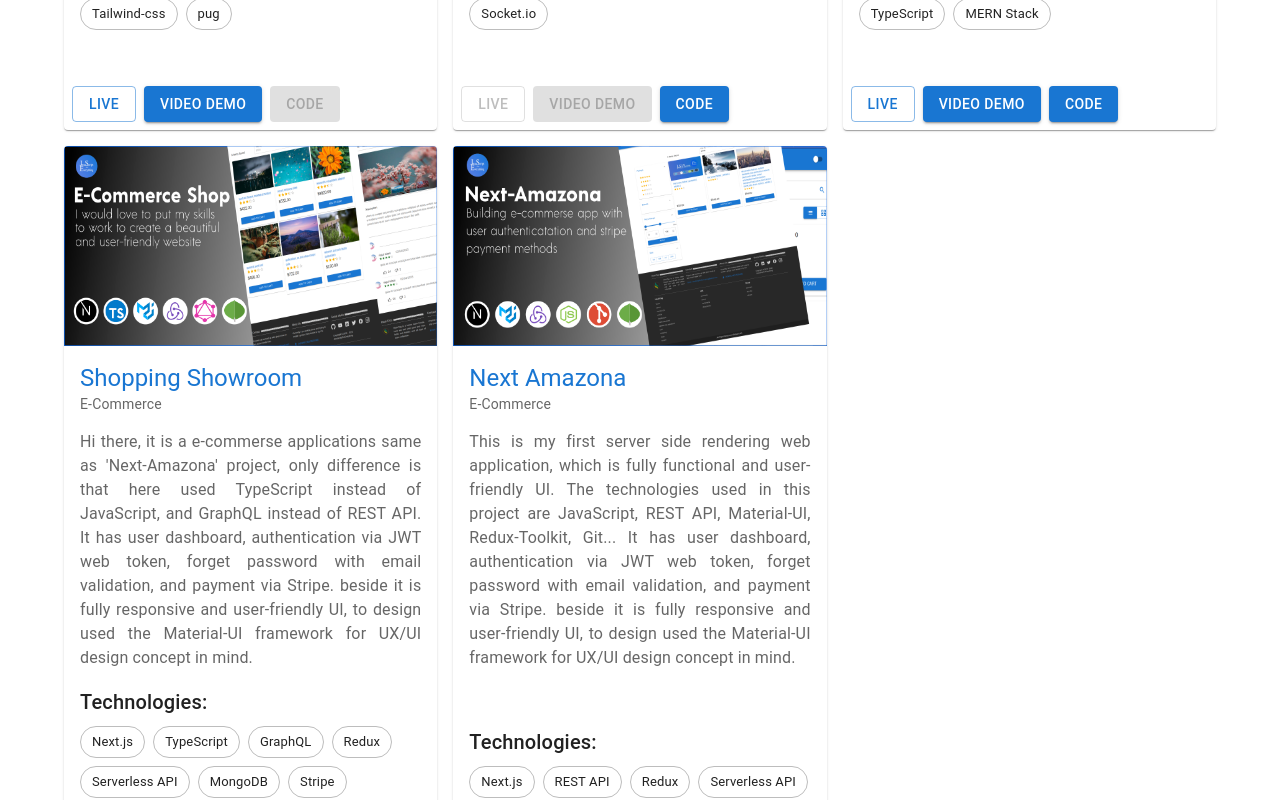
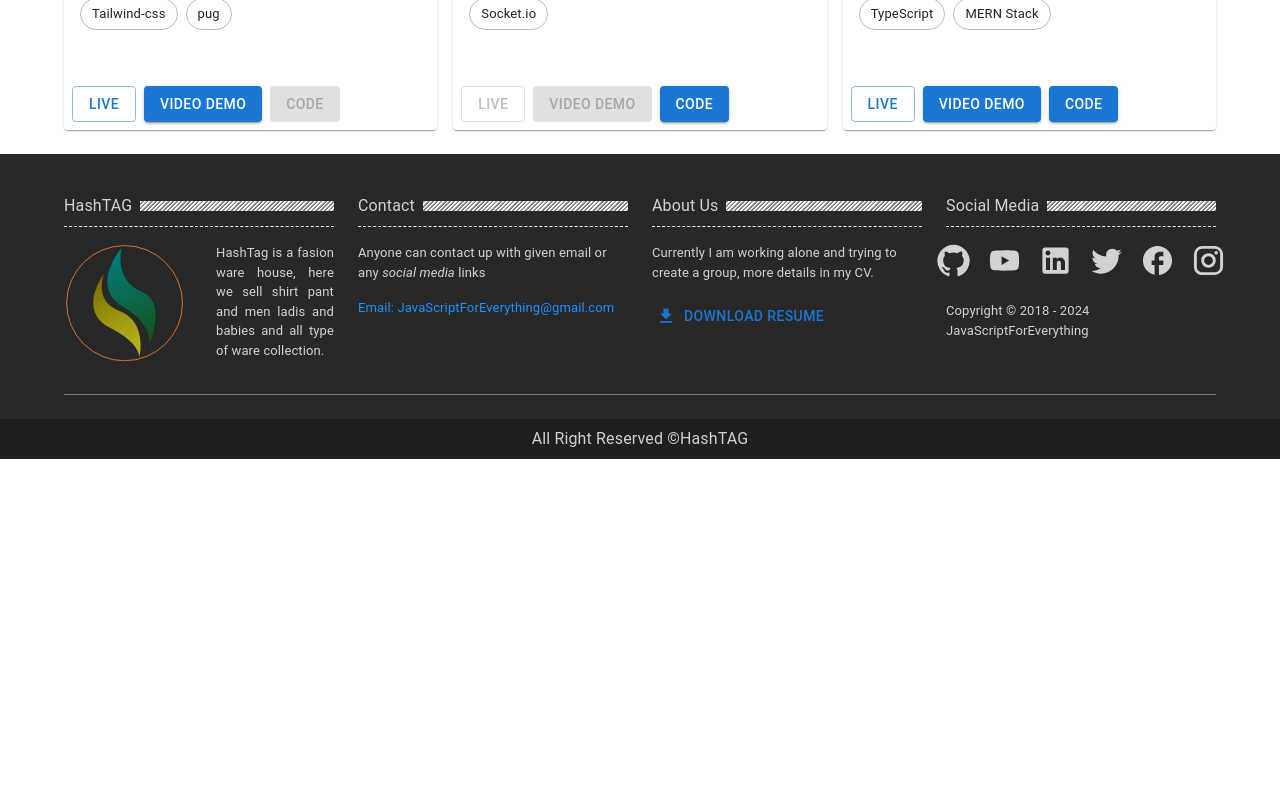
Before and after one commit to JavaScriptForEverything/portfolio, a Next.js app: page / in a window 1280 px wide. Shown: the part 2960-3760 px from the top of the page. After the commit the page ends 3419 px from the top, so only its background shows below. Built offline with nearby package versions, Linux system fonts and the light colour scheme.

Commit message:
hide last 2 projects which is outdated

```diff
--- a/data/products.ts
+++ b/data/products.ts
@@ -333,102 +333,102 @@ export const products = [
 		projectUrl: 'https://github.com/JavaScriptForEverything/rick-and-morty',
 		videoUrl: 'https://youtu.be/VP_qh7fVLu4'
 	},
-	{
-		id: '63691d3748944b433cc5ecda',
-		slug: 'shopping-showroom',
-		coverPhoto: '/images/projects/shop-next-ts-graphql/cover-photo.png',
-		images: [
-		 	'/images/projects/shop-next-ts-graphql/cover-photo.png',
-			'/images/projects/shop-next-ts-graphql/carousel.png',
-			'/images/projects/shop-next-ts-graphql/images-1.png',
-			'/images/projects/shop-next-ts-graphql/images-2.png',
-			'/images/projects/shop-next-ts-graphql/images-3.png',
-			'/images/projects/shop-next-ts-graphql/images-4.png',
-			'/images/projects/shop-next-ts-graphql/images-5.png',
-			'/images/projects/shop-next-ts-graphql/images-6.png',
-			'/images/projects/shop-next-ts-graphql/images-7.png',
-			'/images/projects/shop-next-ts-graphql/images-8.png',
-			'/images/projects/shop-next-ts-graphql/images-9.png',
-			'/images/projects/shop-next-ts-graphql/images-10.png',
-			'/images/projects/shop-next-ts-graphql/images-11.png',
-			'/images/projects/shop-next-ts-graphql/images-12.png',
-			'/images/projects/shop-next-ts-graphql/images-13.png',
-			'/images/projects/shop-next-ts-graphql/images-14.png',
-			'/images/projects/shop-next-ts-graphql/images-15.png',
-		],
-		title: 'Shopping Showroom',
-		subheader: 'E-Commerce',
-		summary: `
-			Hi there, it is a e-commerse applications same as 'Next-Amazona' project,
-			only difference is that here used TypeScript instead of JavaScript, and
-			GraphQL instead of REST API. It has user dashboard, authentication via
-			JWT web token, forget password with email validation, and payment via Stripe.
-			beside it is fully responsive and user-friendly UI, to design used the Material-UI
-			framework for UX/UI design concept in mind.
-		`,
-		technologies: [
-			'Next.js',
-			'TypeScript',
-			'GraphQL',
-			'Redux',
-			'Serverless API',
-			'MongoDB',
-			'Stripe ',
-			'Nodemailer',
-		],
-		hasCredentials: true,
-		websiteUrl: '',
-		projectUrl: 'https://github.com/JavaScriptForEverything/shop-next-ts-graphql',
-		videoUrl: 'https://youtu.be/dQNSk3s1eQk'
-	},
-	{
-		id: '63691d3748944b433cc5ecdb',
-		slug: 'next-amazona-shopping-app',
-		coverPhoto: '/images/projects/next-amazona/cover-photo.png',
-		images: [
-		 	'/images/projects/next-amazona/cover-photo.png',
-		 	'/images/projects/next-amazona/images-1.png',
-		 	'/images/projects/next-amazona/images-2.png',
-		 	'/images/projects/next-amazona/images-3.png',
-		 	'/images/projects/next-amazona/images-4.png',
-		 	'/images/projects/next-amazona/images-5.png',
-		 	'/images/projects/next-amazona/images-6.png',
-		 	'/images/projects/next-amazona/images-7.png',
-		 	'/images/projects/next-amazona/images-8.png',
-		 	'/images/projects/next-amazona/images-9.png',
-		 	'/images/projects/next-amazona/images-10.png',
-		 	'/images/projects/next-amazona/images-11.png',
-		 	'/images/projects/next-amazona/images-12.png',
-		 	'/images/projects/next-amazona/images-13.png',
-		 	'/images/projects/next-amazona/images-14.png',
-		 	'/images/projects/next-amazona/images-15.png',
-		 	'/images/projects/next-amazona/images-16.png',
-		 	'/images/projects/next-amazona/images-17.png',
-		 	'/images/projects/next-amazona/images-18.png',
-		 	'/images/projects/next-amazona/images-19.png',
-		 	'/images/projects/next-amazona/images-20.png',
-		],
-		title: 'Next Amazona',
-		subheader: 'E-Commerce',
-		summary: `
-			This is my first server side rendering web application, which is fully
-			functional and user-friendly UI. The technologies used in this project are
-			JavaScript, REST API, Material-UI, Redux-Toolkit, Git...
-			It has user dashboard, authentication via JWT web token, forget password with email
-			validation, and payment via Stripe.  beside it is fully responsive and user-friendly UI,
-			to design used the Material-UI framework for UX/UI design concept in mind.
-		`,
-		technologies: [
-			'Next.js',
-			'REST API',
-			'Redux',
-			'Serverless API',
-			'MongoDB',
-			'Stripe ',
-		],
-		hasCredentials: true,
-		websiteUrl: '',
-		projectUrl: 'https://github.com/JavaScriptForEverything/next-amazona',
-		videoUrl: ''
-	},
+	// {
+	// 	id: '63691d3748944b433cc5ecda',
+	// 	slug: 'shopping-showroom',
+	// 	coverPhoto: '/images/projects/shop-next-ts-graphql/cover-photo.png',
+	// 	images: [
+	// 	 	'/images/projects/shop-next-ts-graphql/cover-photo.png',
+	// 		'/images/projects/shop-next-ts-graphql/carousel.png',
+	// 		'/images/projects/shop-next-ts-graphql/images-1.png',
+	// 		'/images/projects/shop-next-ts-graphql/images-2.png',
+	// 		'/images/projects/shop-next-ts-graphql/images-3.png',
+	// 		'/images/projects/shop-next-ts-graphql/images-4.png',
+	// 		'/images/projects/shop-next-ts-graphql/images-5.png',
+	// 		'/images/projects/shop-next-ts-graphql/images-6.png',
+	// 		'/images/projects/shop-next-ts-graphql/images-7.png',
+	// 		'/images/projects/shop-next-ts-graphql/images-8.png',
+	// 		'/images/projects/shop-next-ts-graphql/images-9.png',
+	// 		'/images/projects/shop-next-ts-graphql/images-10.png',
+	// 		'/images/projects/shop-next-ts-graphql/images-11.png',
+	// 		'/images/projects/shop-next-ts-graphql/images-12.png',
+	// 		'/images/projects/shop-next-ts-graphql/images-13.png',
+	// 		'/images/projects/shop-next-ts-graphql/images-14.png',
+	// 		'/images/projects/shop-next-ts-graphql/images-15.png',
+	// 	],
+	// 	title: 'Shopping Showroom',
+	// 	subheader: 'E-Commerce',
+	// 	summary: `
+	// 		Hi there, it is a e-commerse applications same as 'Next-Amazona' project,
+	// 		only difference is that here used TypeScript instead of JavaScript, and
+	// 		GraphQL instead of REST API. It has user dashboard, authentication via
+	// 		JWT web token, forget password with email validation, and payment via Stripe.
+	// 		beside it is fully responsive and user-friendly UI, to design used the Material-UI
+	// 		framework for UX/UI design concept in mind.
+	// 	`,
+	// 	technologies: [
+	// 		'Next.js',
+	// 		'TypeScript',
+	// 		'GraphQL',
+	// 		'Redux',
+	// 		'Serverless API',
+	// 		'MongoDB',
+	// 		'Stripe ',
+	// 		'Nodemailer',
+	// 	],
+	// 	hasCredentials: true,
+	// 	websiteUrl: '',
+	// 	projectUrl: 'https://github.com/JavaScriptForEverything/shop-next-ts-graphql',
+	// 	videoUrl: 'https://youtu.be/dQNSk3s1eQk'
+	// },
+	// {
+	// 	id: '63691d3748944b433cc5ecdb',
+	// 	slug: 'next-amazona-shopping-app',
+	// 	coverPhoto: '/images/projects/next-amazona/cover-photo.png',
+	// 	images: [
+	// 	 	'/images/projects/next-amazona/cover-photo.png',
+	// 	 	'/images/projects/next-amazona/images-1.png',
+	// 	 	'/images/projects/next-amazona/images-2.png',
+	// 	 	'/images/projects/next-amazona/images-3.png',
+	// 	 	'/images/projects/next-amazona/images-4.png',
+	// 	 	'/images/projects/next-amazona/images-5.png',
+	// 	 	'/images/projects/next-amazona/images-6.png',
+	// 	 	'/images/projects/next-amazona/images-7.png',
+	// 	 	'/images/projects/next-amazona/images-8.png',
+	// 	 	'/images/projects/next-amazona/images-9.png',
+	// 	 	'/images/projects/next-amazona/images-10.png',
+	// 	 	'/images/projects/next-amazona/images-11.png',
+	// 	 	'/images/projects/next-amazona/images-12.png',
+	// 	 	'/images/projects/next-amazona/images-13.png',
+	// 	 	'/images/projects/next-amazona/images-14.png',
+	// 	 	'/images/projects/next-amazona/images-15.png',
+	// 	 	'/images/projects/next-amazona/images-16.png',
+	// 	 	'/images/projects/next-amazona/images-17.png',
+	// 	 	'/images/projects/next-amazona/images-18.png',
+	// 	 	'/images/projects/next-amazona/images-19.png',
+	// 	 	'/images/projects/next-amazona/images-20.png',
+	// 	],
+	// 	title: 'Next Amazona',
+	// 	subheader: 'E-Commerce',
+	// 	summary: `
+	// 		This is my first server side rendering web application, which is fully
+	// 		functional and user-friendly UI. The technologies used in this project are
+	// 		JavaScript, REST API, Material-UI, Redux-Toolkit, Git...
+	// 		It has user dashboard, authentication via JWT web token, forget password with email
+	// 		validation, and payment via Stripe.  beside it is fully responsive and user-friendly UI,
+	// 		to design used the Material-UI framework for UX/UI design concept in mind.
+	// 	`,
+	// 	technologies: [
+	// 		'Next.js',
+	// 		'REST API',
+	// 		'Redux',
+	// 		'Serverless API',
+	// 		'MongoDB',
+	// 		'Stripe ',
+	// 	],
+	// 	hasCredentials: true,
+	// 	websiteUrl: '',
+	// 	projectUrl: 'https://github.com/JavaScriptForEverything/next-amazona',
+	// 	videoUrl: ''
+	// },
 ]
```
